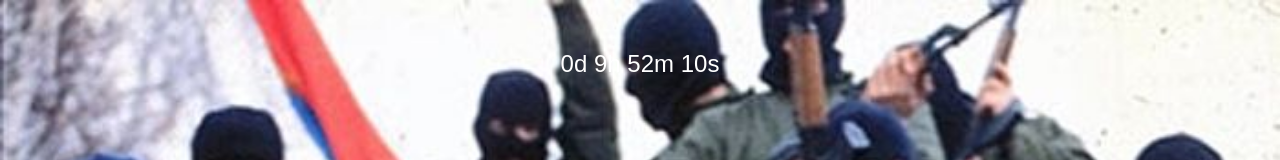
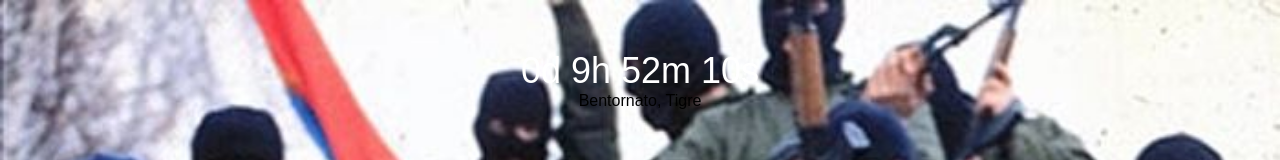
Before and after one commit to riccx/tiger_countdown, a plain HTML site: page index.html in a window 1280 px wide. Shown: the top 160 px of the page. Drawn offline with Linux system fonts and the light colour scheme.

Commit message:
Update index.html

```diff
--- a/index.html
+++ b/index.html
@@ -16,7 +16,7 @@
         /*background-position: center;*/
     }
     #timer {
-        font-size: 24px;
+        font-size: 36px;
         margin-top: 50px;
         color: white; /* Change text color to white */
 
@@ -26,6 +26,7 @@
 <body>
 
 <div id="timer"></div>
+<div id="welcome-text">Bentornato, Tigre</div>
 
 <script>
     // Set the date and time to countdown to
```
